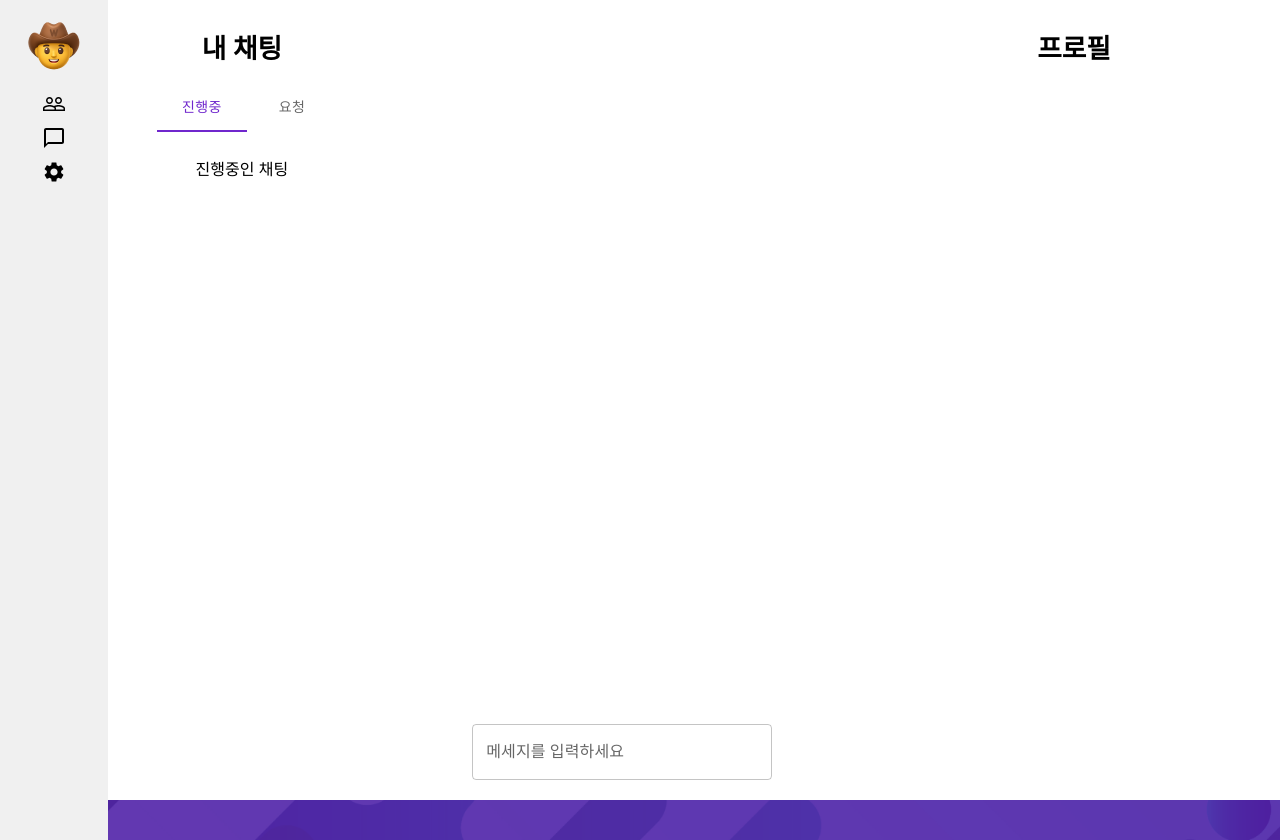
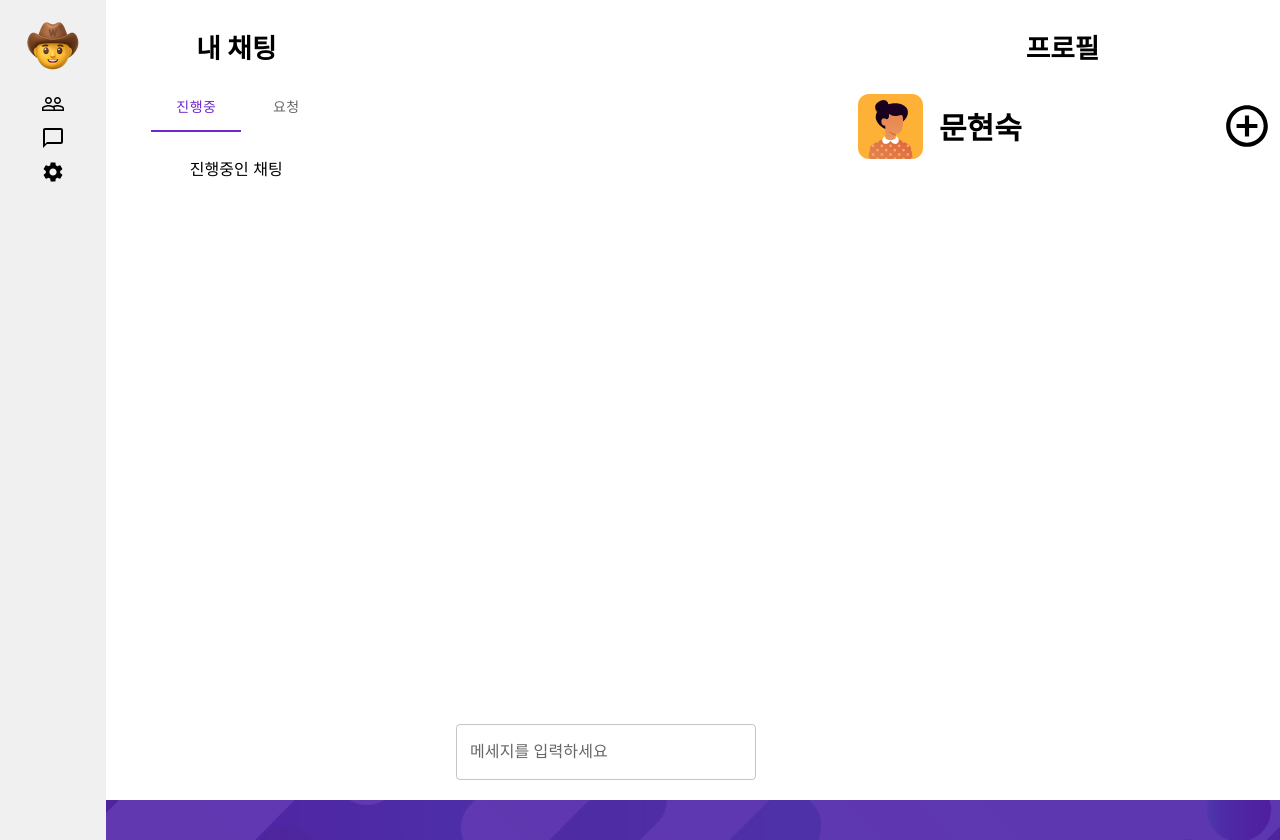
Before and after one commit to millejuice/bingbong_client, a React (Create React App) app: page /chat in a window 1280 px wide. Built offline with nearby package versions, Linux system fonts and the light colour scheme.

Commit message:
profile진행중

```diff
--- a/src/component/profile.js
+++ b/src/component/profile.js
@@ -1,5 +1,7 @@
 import React from 'react';
 import Box from '@mui/material/Box';
+import parent from '../image/moon.png'
+import AddCircleOutlineIcon from '@mui/icons-material/AddCircleOutline';
 
 const Profile = () => {
   return (
@@ -7,35 +9,74 @@ const Profile = () => {
       sx={{
         display: "flex",
         flexDirection: "column",
+        justifyContent: "center", // Center items horizontally
+        alignItems: "center",
         width: "500px",
         height: "100vh",
-        bgcolor: "#FFFFFF",
+         bgcolor: "#FFFFFF",
       }}
     >
       <Box
         sx={{
-          display: 'flex',
-          justifyContent: 'center',
-          alignItems: 'center',
-          height: '32px',
-          color: 'black',
+          display: "flex",
+          justifyContent: "center",
+          alignItems: "center",
+          height: "32px",
+          color: "black",
           fontSize: 26.67,
-          fontFamily: 'Inter',
-          fontWeight: '600',
+          fontFamily: "Inter",
+          fontWeight: "600",
           lineHeight: 40,
-          wordWrap: 'break-word',
-          paddingTop : '32px'
+          wordWrap: "break-word",
+          paddingTop: "32px",
         }}
       >
         프로필
       </Box>
 
-      <Box sx={{
-        display : 'flex',
-        flexDirection : 'column',
-      }}>
+      <Box
+        sx={{
+          display: "flex",
+          flexDirection: "column",
+          justifyItems: "center",
+          alignItems: "center",
+          width: "435px",
+          height: "848px",
+          paddingTop : '22px',
+        }}
+      >
+        <Box
+          sx={{
+            display: 'flex',
+            flexDirection : 'row',
+            width : '435px',
+            height: '80px',
+            // bgcolor: 'black',
+            justifyContent: 'flex-start', // Center items horizontally
+            alignItems: 'center', // Center items vertically
+            paddingLeft : '26px',
+            fontSize: 30,
+            fontFamily: 'Pretendard',
+            fontWeight: '600',
+            wordWrap: 'break-word',
+          }}
+        >
+          <img
+            src={parent} // Replace with the actual image source
+            alt="Image"
+            width="65"
+            height="65"
+            style={{ marginRight: '16px' }}
+          />
+          문현숙
+          <AddCircleOutlineIcon sx={{
+            width : '50px',
+            height : '50px',
+            paddingLeft : '200px',
+          }}/>
+        </Box>
+        </Box>
 
-      </Box>
     </Box>
   );
 };
```
Also changed, not shown: src/image/moon.png (added), src/image/teacher.png (added).
